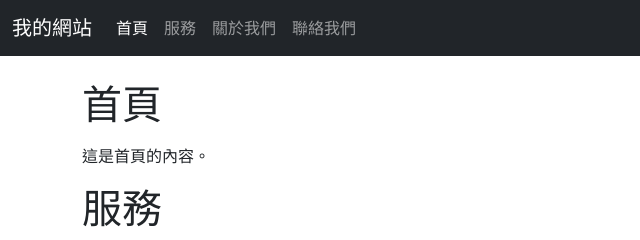
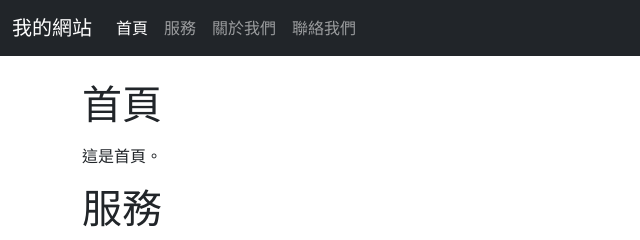
Before and after one commit to syisheng/tutorial-git, a plain HTML site: page Javascript/HTML_sample.html in a window 1280 px wide. Shown: the top 240 px of the page, 0-640 px from the left. Drawn offline with nearby package versions, Linux system fonts and the light colour scheme.

```diff
--- a/Javascript/HTML_sample.html
+++ b/Javascript/HTML_sample.html
@@ -38,7 +38,7 @@
     <div class="container mt-4">
         <section id="home">
             <h1 class="mb-3">首頁</h1>
-            <p>這是首頁的內容。</p>
+            <p>這是首頁。</p>
         </section>
         <section id="services">
             <h1 class="mb-3">服務</h1>
```
